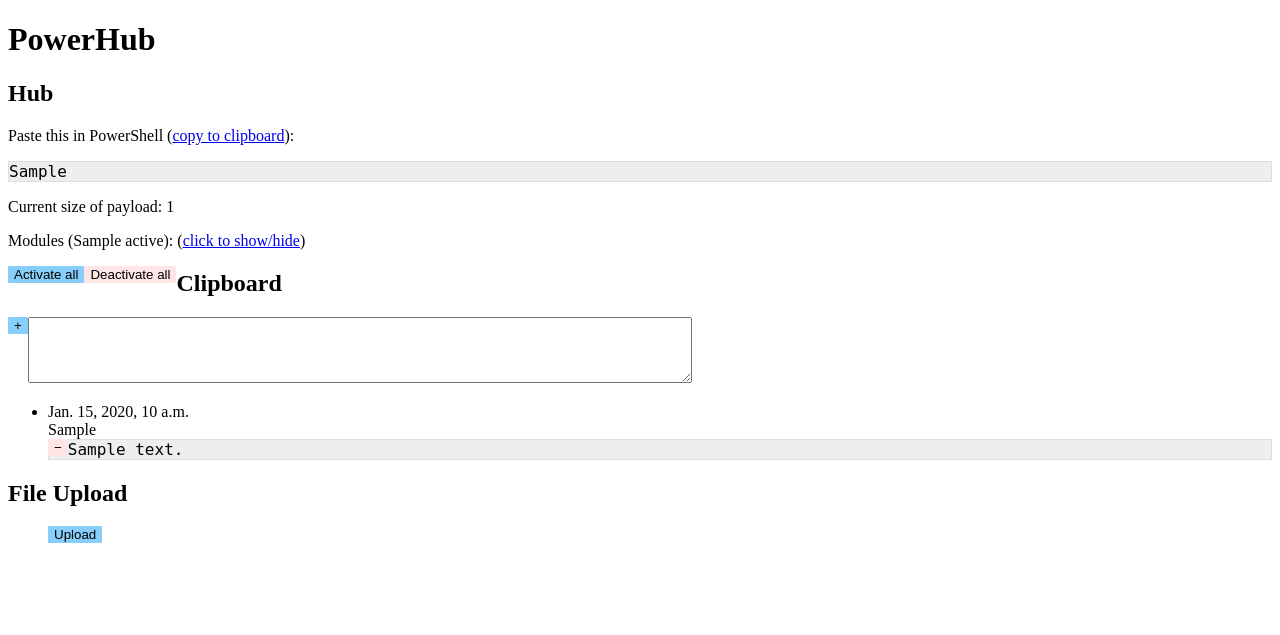
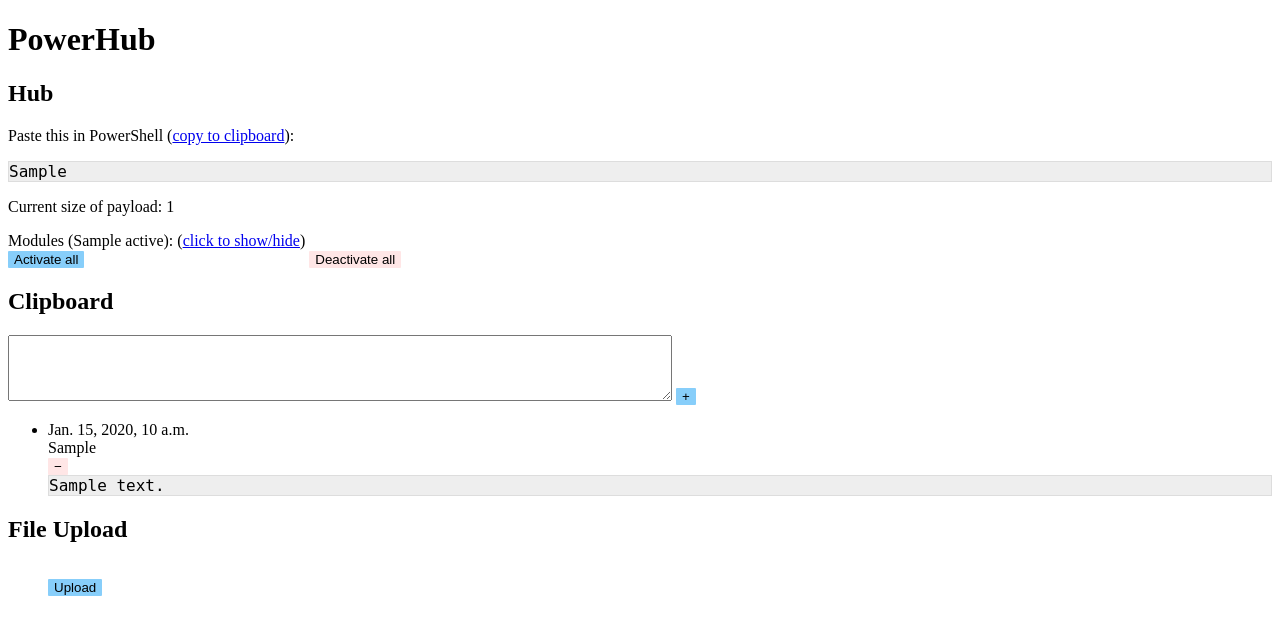
Before and after one commit to AdrianVollmer/PowerHub, a Django app: template powerhub/templates/hub/index.html in a window 1280 px wide. Shown: the top 635 px of the page. Run offline with Django 3.2, Linux system fonts and the light colour scheme; the template is opened without the code that fills it: most values are stand-ins (such as "Sample title", 1, 10 or a date in 2020).

Commit message:
trying to improve CSS

```diff
--- a/powerhub/static/hub/style.css
+++ b/powerhub/static/hub/style.css
@@ -1,3 +1,18 @@
+form {
+    text-align: left;
+    display: inline-block;
+}
+
+.inactive-module-name {
+ display: inline;
+ float:left;
+}
+
+.active-module-name {
+ display: inline;
+ float: left;
+}
+
 .submitButton {
  border: 0;
  background: none;
@@ -5,8 +20,6 @@
  outline: 1;
  box-shadow: none;
  border-radius: 1px;
- display: inline-block;
- float: left;
 }
 
 .deleteButton {
@@ -16,8 +29,6 @@
  outline: 1;
  box-shadow: none;
  border-radius: 1px;
- display: inline-block;
- float: left;
 }
 
 .clip-entry, .code_div{
--- a/powerhub/templates/hub/index.html
+++ b/powerhub/templates/hub/index.html
@@ -18,9 +18,11 @@
         </div>
 
         <div class="modules">
-            <p>Modules ({{ active_modules }} active):
+            <div class="outer-buttons">
+            <form action="module/activate" method="post" class="module-form">
+            <div>Modules ({{ active_modules }} active):
             (<a href="#" onclick="toggleDiv('module-list')">click to show/hide</a>)
-            <form action="module/activate" method="post" class="module-form">
+            </div>
             <input type="hidden" value="-1" name="n">
             <input type="submit" value="Activate all" class="submitButton">
                     {% csrf_token %}
@@ -30,7 +32,7 @@
             <input type="submit" value="Deactivate all" class="deleteButton">
                     {% csrf_token %}
             </form>
-            </p>
+            </div>
         {% if modules %}
             <ul id="module-list" style="display: none">
             {% for m in modules %}
```
